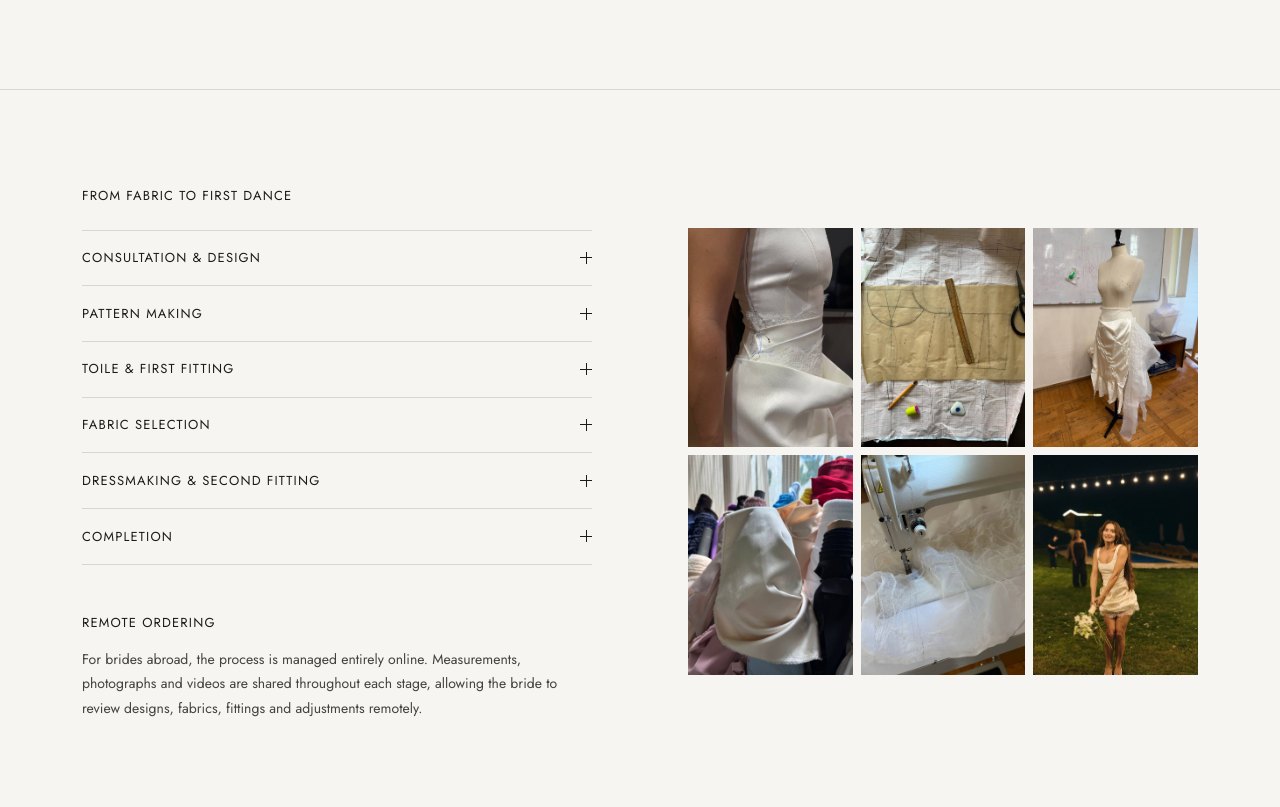
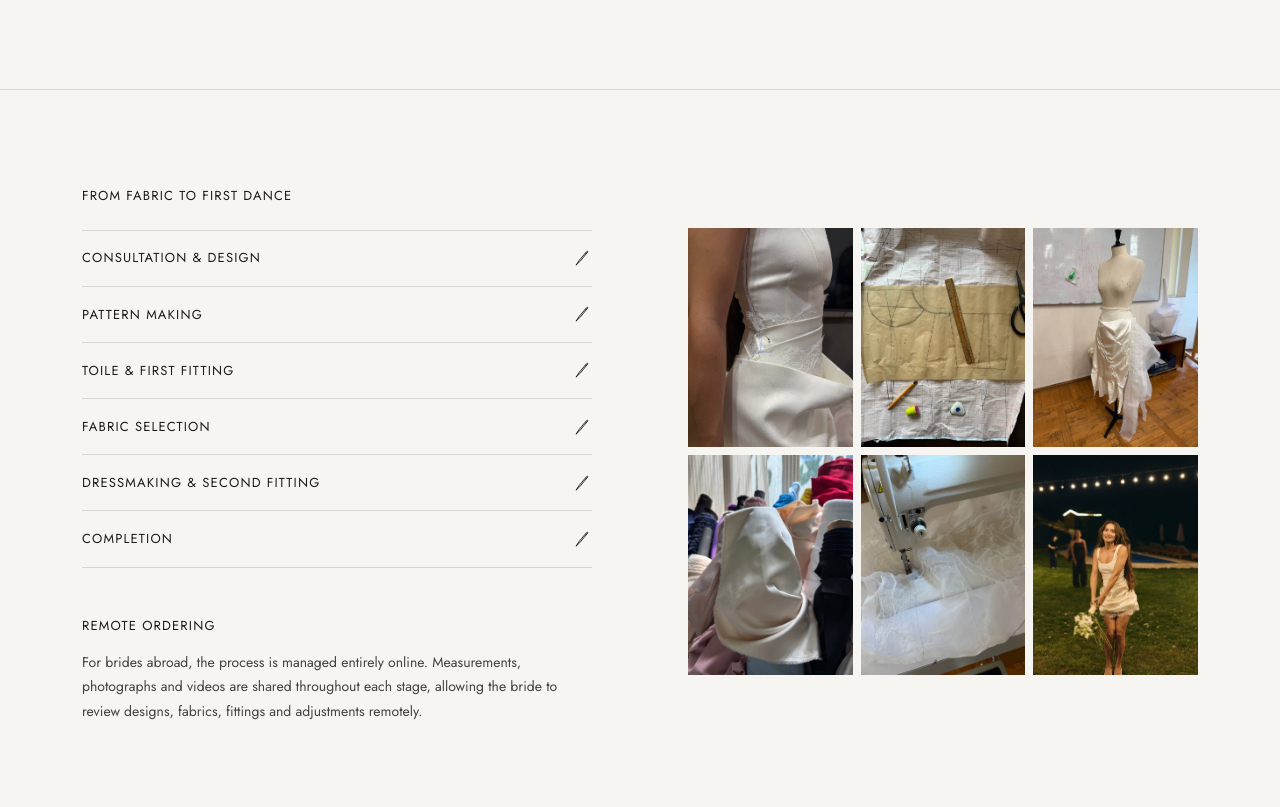
Before and after one commit to givemeasigh89/tiknik, a Flask app: page / in a window 1280 px wide. Shown: the part 3966-4773 px from the top of the page. Run offline with Flask 3, Linux system fonts and the light colour scheme; data comes from the database, SQL or seed files in the repository; data that the repository does not hold is empty; some libraries are stand-ins or nearby versions.

Commit message:
Process steps: a line-drawn needle marks each step; opening one draws a gold thread through its eye. Direct messages moved under the fitting form
Co-Authored-By: Claude Opus 5.5 <noreply@anthropic.com>

```diff
--- a/tiknik-site/templates/index.html
+++ b/tiknik-site/templates/index.html
@@ -437,11 +437,18 @@
   @media (min-width: 1000px) { .split { grid-template-columns: minmax(0, 1fr) minmax(0, 1fr); column-gap: 6rem; align-items: start; } }
   .proc-steps { margin-top: 1.5rem; border-bottom: 1px solid rgba(28,27,25,.14); }
   .proc-step { border-top: 1px solid rgba(28,27,25,.14); }
-  .proc-head { display: grid; grid-template-columns: minmax(0, 1fr) 12px; align-items: center; column-gap: 1.5rem; width: 100%;
+  .proc-head { display: grid; grid-template-columns: minmax(0, 1fr) 20px; align-items: center; column-gap: 1.5rem; width: 100%;
                padding: 1.1rem 0; text-align: left; cursor: pointer; }
-  .proc-head::after { content: ""; width: 12px; height: 12px; transition: transform .45s cubic-bezier(.22,1,.36,1);
-                      background: linear-gradient(#1C1B19, #1C1B19) center / 12px 1px no-repeat, linear-gradient(#1C1B19, #1C1B19) center / 1px 12px no-repeat; }
-  .proc-step.is-open .proc-head::after { transform: rotate(45deg); }
+  /* The step marker: a needle; opening a step draws a thread through its eye */
+  .proc-needle { width: 20px; height: 20px; overflow: visible; }
+  .proc-needle g { transform: rotate(40deg); transition: transform .6s cubic-bezier(.16,1,.3,1); transform-origin: 9px 9px; transform-box: view-box; }
+  .proc-needle .nd { fill: none; stroke: #1C1B19; stroke-width: .75; stroke-linejoin: round; }
+  .proc-needle .eye { stroke-width: .6; }
+  .proc-needle .th { fill: none; stroke: #A48F66; stroke-width: 1; stroke-linecap: round; stroke-dasharray: 1; stroke-dashoffset: 1;
+                     transition: stroke-dashoffset .3s cubic-bezier(.4,0,1,1); }
+  .proc-head:hover .proc-needle .th { stroke-dashoffset: .82; transition-duration: .45s; }
+  .proc-step.is-open .proc-needle .th { stroke-dashoffset: 0; transition: stroke-dashoffset .75s cubic-bezier(.16,1,.3,1) .05s; }
+  .proc-step.is-open .proc-needle g { transform: rotate(28deg); }
   .proc-t { font-family: 'Jost', 'Noto Sans Armenian', sans-serif; font-size: 13px; letter-spacing: .09em; text-transform: uppercase; color: #1C1B19; }
   .proc-head:hover .proc-t { opacity: .7; }
   .proc-body { display: grid; grid-template-rows: 0fr; transition: grid-template-rows .6s cubic-bezier(.22,1,.36,1); }
@@ -729,6 +737,13 @@
           <li class="proc-step" data-step="{{ i }}">
             <button type="button" class="proc-head" aria-expanded="false">
               <span class="proc-t">{{ t('stage%d_title' % i) }}</span>
+              <svg class="proc-needle" viewBox="0 0 18 18" aria-hidden="true">
+                <g>
+                  <path class="nd" d="M9 1.1c.4 0 .55.3.55.75V12.8L9 17.4l-.55-4.6V1.85c0-.45.15-.75.55-.75z"/>
+                  <path class="nd eye" d="M9 2.3v2.4"/>
+                  <path class="th" pathLength="1" d="M.8 6.4C4.6 5.6 7 4.2 9 4.2c3.2 0 6.1 1.5 6.6 5 .5 3.4-2.4 5.9-4.4 7.6"/>
+                </g>
+              </svg>
             </button>
             <div class="proc-body"><div><p class="proc-p">{{ t('stage%d_text' % i) }}</p></div></div>
           </li>
```
Also changed, not shown: other parts of tiknik-site/templates/index.html (+20 -17 lines).
